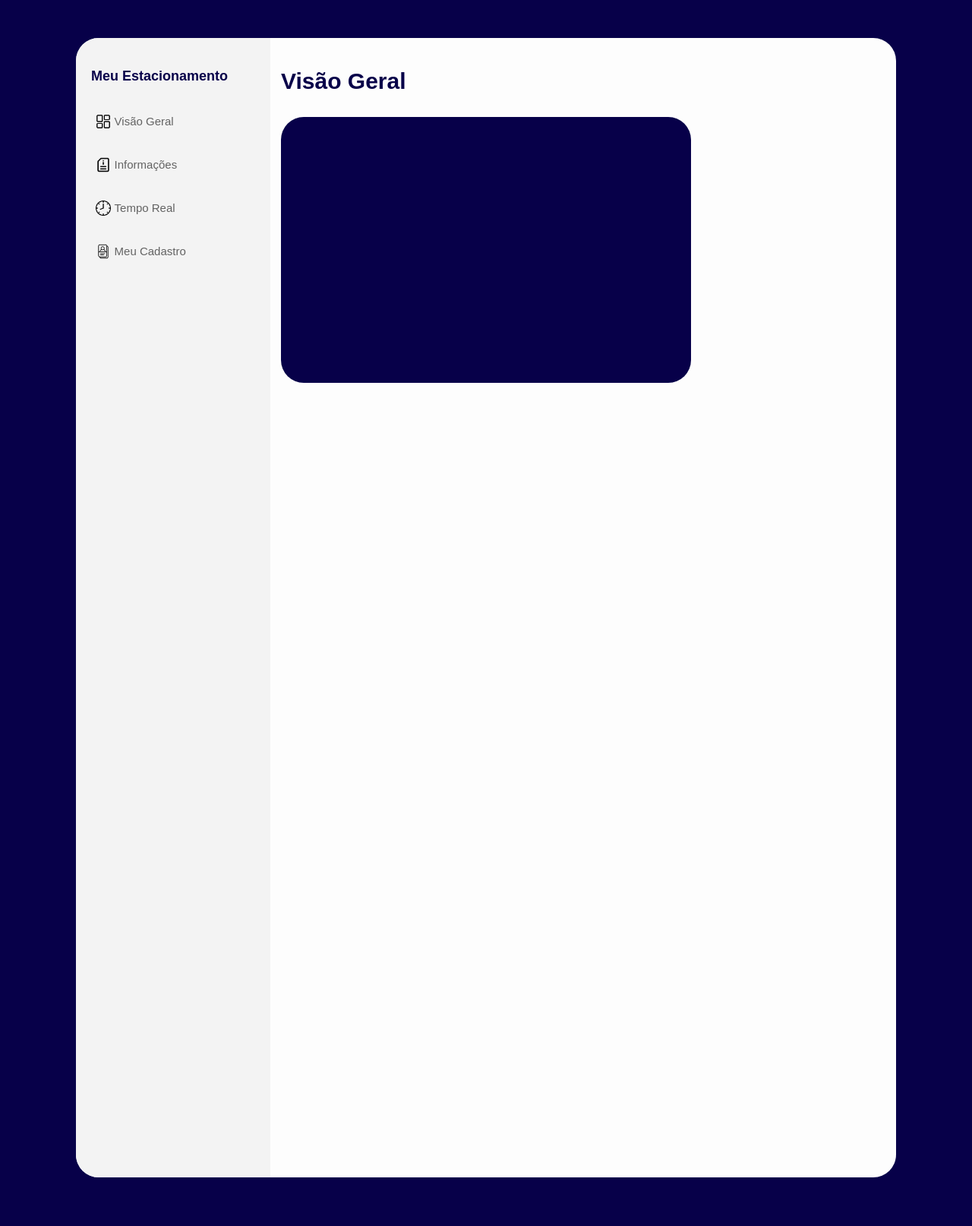
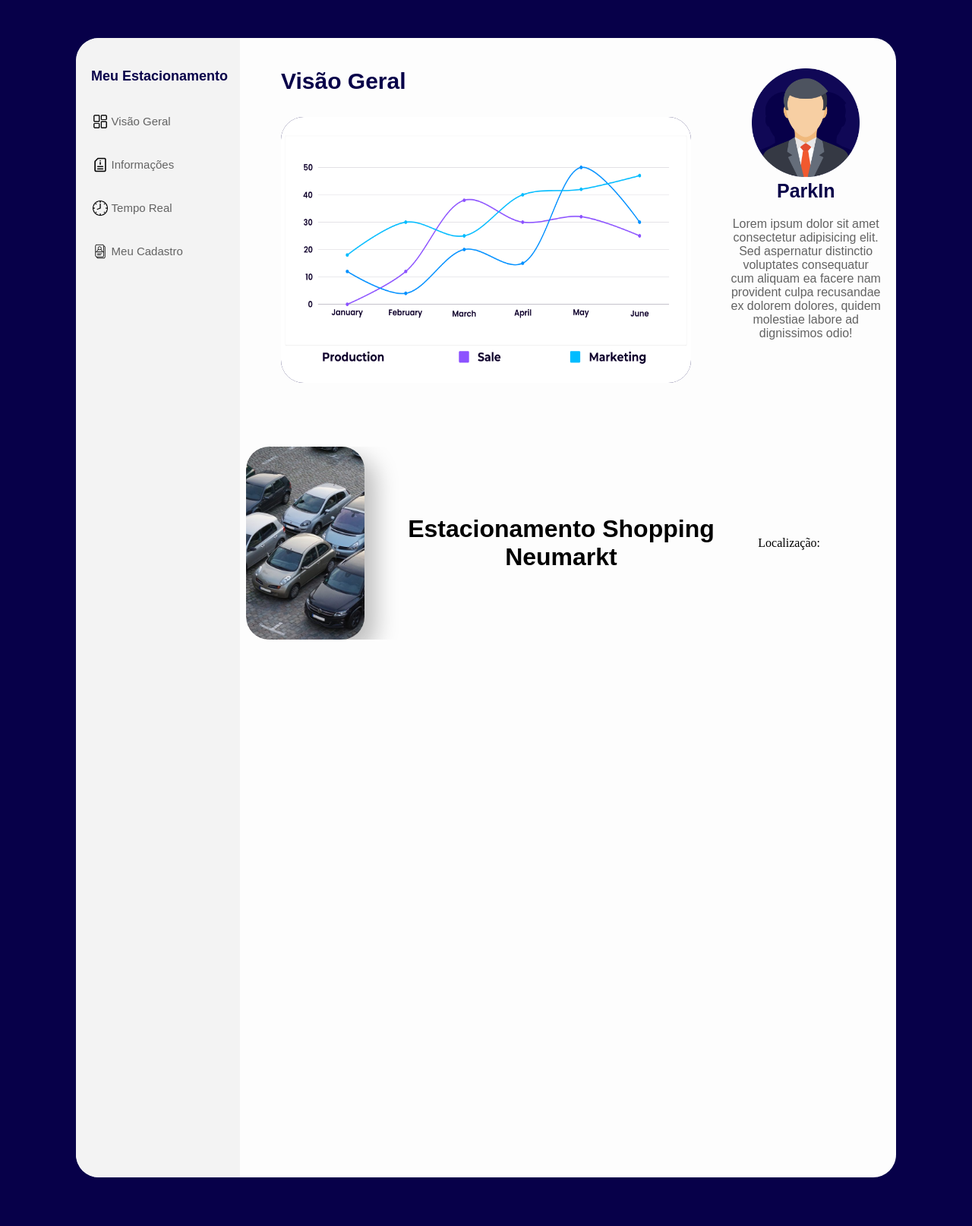
Before and after one commit to incrisvel/parkin, a Django app: page /visaogeral/ in a window 1280 px wide. Shown: the whole page at 76% size. Run offline with Django 5.2, Linux system fonts and the light colour scheme.

Commit message:
19/01 - CSS Visão Geral

```diff
--- a/empresas/static/css/visaogeral.css
+++ b/empresas/static/css/visaogeral.css
@@ -10,20 +10,21 @@
 
 @media only screen and (max-width: 1920px) {
     body {
-        background-color: #070049;
+        background-color: #2289ff;
     }
 
     .conteudo {
         background-color: #fdfdfd;
         height: 1500px;
-        margin: 50px 100px 5%;
+        margin: 50px 100px 30px;
         border-radius: 30px;
         overflow: hidden;
+        position: relative
     }
 
     .titulo {
         width: 20%;
-        margin: 40px 0px 0px 320px;
+        margin: 40px 0px 0px 300px;
     }
 
     .titulo h1 {
@@ -32,9 +33,37 @@
         color: #070049;
     }
 
+    .barra-direita {
+        height: 1500px;
+        width: 22%;
+        position: absolute;
+        border-radius: 0px 30px 30px 0px;
+        right: 0;
+        justify-content: center;
+        text-align: center;
+    }
+
+    .empresa {
+        width: 60%;
+        margin-top: 40px;
+    }
+
+    .barra-direita h1 {
+        font-size: 25px;
+        color: #070049;
+        font-family: 'Montserrat', sans-serif;
+    }
+
+    .barra-direita p {
+        font-size: 16px;
+        color: #636363;
+        font-family: 'Montserrat', sans-serif;
+        padding: 20px;
+    }
+
     .barra-lateral {
         height: 1500px;
-        width: 17%;
+        width: 19%;
         background-color: #f3f3f3;
         position: absolute;
         border-radius: 30px 0px 0px 30px;
@@ -67,12 +96,39 @@
         margin: 20px 0;
         font-family: 'Montserrat', sans-serif;
         display: flex;
+        cursor: pointer;
+        position: relative;
         align-items: center;
+        transition-timing-function: cubic-bezier(0.25, 0.8, 0.25, 1);
+        transition-duration: 400ms;
+        transition-property: color;
     }
 
+
+    .menu a:focus,
     .menu a:hover {
-        color: #070049;
+      color: #070049;
     }
+
+    .menu a:focus:after,
+    .menu a:hover:after {
+      width: 100%;
+      left: 0%;
+    }
+
+    .menu a:after {
+        content: "";
+        pointer-events: none;
+        bottom: -2px;
+        left: 50%;
+        position: absolute;
+        width: 0%;
+        height: 2px;
+        background-color: #070049;
+        transition-timing-function: cubic-bezier(0.25, 0.8, 0.25, 1);
+        transition-duration: 400ms;
+        transition-property: width, left;
+      }
 
     img.dashboard-icon {
         width: 20px;
@@ -80,11 +136,43 @@
     }
 
     .grafico {
-        width: 50%;
-        height: 450px;
-        margin: 50px 320px;
-        background-color: #070049;
+        width: 700px;
+        margin: 20px 300px;
         border-radius: 30px;
+    }
+
+    .conteudo2 {
+        width: 70%;
+        margin: 50px 100px 30px auto;
+        border-radius: 30px;
+        overflow: hidden;
+        position: relative;
+        text-align: center;
+        display: flex;
+        align-items: center;
+
+    }
+
+    .conteudo2 h1 {
+        font-family: 'Montserrat', sans-serif;
+        margin: 0 30px;
+    }
+
+    .bloco-estacionamento {
+        width: 190px;
+        height: 254px;
+        border-radius: 30px;
+        background: #e0e0e0;
+        box-shadow: 15px 15px 30px #bebebe,
+                   -15px -15px 30px #ffffff;
+        margin: 10px 300px;
+        overflow: hidden;
+        margin: 0;
+    }
+
+    .estacionamento {
+        left: 0;
+        width: 400px;
     }
 }
 
--- a/empresas/templates/empresas/visaogeral.html
+++ b/empresas/templates/empresas/visaogeral.html
@@ -11,6 +11,14 @@
 </head>
 <body>
     <div class="conteudo">
+
+        <div class="barra-direita">
+            <img src="{% static 'img/empresa.png' %}" class="empresa">
+
+            <h1>ParkIn</h1>
+
+            <p>Lorem ipsum dolor sit amet consectetur adipisicing elit. Sed aspernatur distinctio voluptates consequatur cum aliquam ea facere nam provident culpa recusandae ex dolorem dolores, quidem molestiae labore ad dignissimos odio!</p>
+        </div>
 
         <div class="barra-lateral">
             <h1>Meu Estacionamento</h1>
@@ -40,8 +48,17 @@
             </h1>
         </div>
 
-        <div class="grafico">
+        <div>
+            <img src="{% static 'img/grafico.png' %}" class="grafico">
+        </div>
 
+        <div class="conteudo2">
+            <div class="bloco-estacionamento">
+
+                <img src="{% static 'img/estacionamento1.jpg' %}" class="estacionamento">
+            </div>
+            <h1>Estacionamento Shopping Neumarkt</h1>
+            <p>Localização: </p>
         </div>
     </div>
 </body>
```
Also changed, not shown: empresas/static/img/empresa.png (added), empresas/static/img/estacionamento1.jpg (added), empresas/static/img/grafico.png (added).
